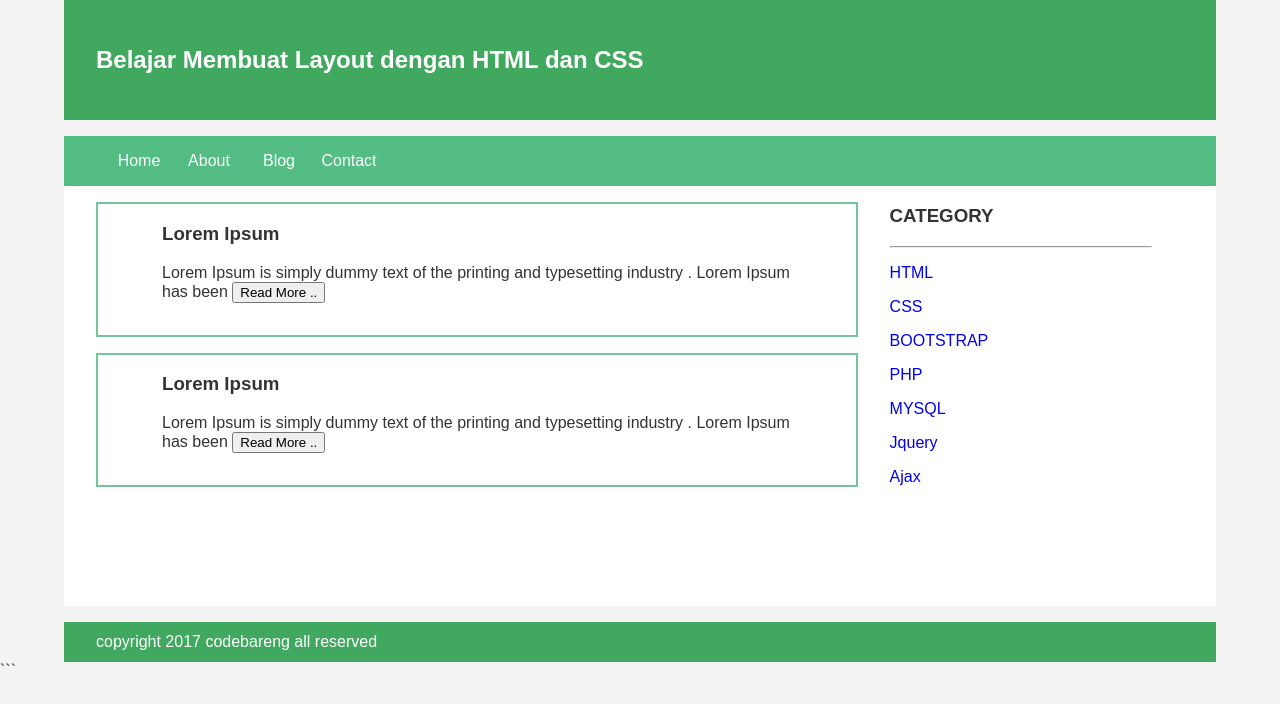
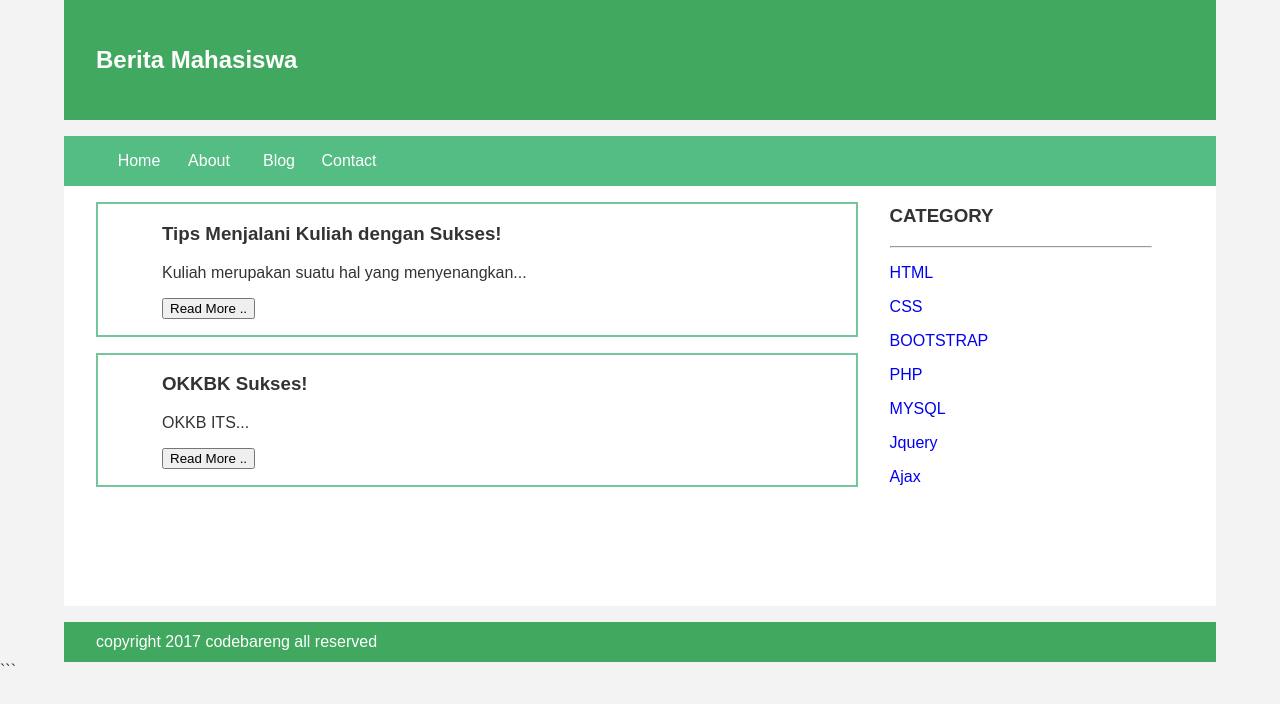
Before and after one commit to HaidarFico/PWEBC_MINGGU2_5025201185, a plain HTML site: page index.html in a window 1280 px wide. Drawn offline with Linux system fonts and the light colour scheme.

Commit message:
Fixed syntax

```diff
--- a/index.html
+++ b/index.html
@@ -1,15 +1,15 @@
 <html>
  <head>
-  <title> Belajar Membuat Layout dengan HTML dan CSS </title>
+  <title> Berita Mahasiswa </title>
   <link rel = "stylesheet" href = "styles.css"/>
  </head>
  <body>
-  <div class = " header ">
-    <div class = " jarak ">
-     <h2> Belajar Membuat Layout dengan HTML dan CSS </h2>
+  <div class = "header">
+    <div class = "jarak">
+     <h2> Berita Mahasiswa</h2>
    </div>
   </div>
-  <div class = " menu ">
+  <div class = "menu">
     <ul>
      <li> <a href="#"> Home </a>
     </li>
@@ -21,33 +21,33 @@
      <li> <a href="#"> Contact </a> </li>
     </ul>
   </div>
-  <div class = " content ">
-    <div class = " jarak ">
+  <div class = "content">
+    <div class = "jarak">
      <!-- kiri -->
-     <div class = " kiri ">
+     <div class = "kiri">
       <!-- blog -->
-      <div class = " border ">
-        <div class = " jarak ">
-         <h3> Lorem Ipsum </h3>
-         <p> Lorem Ipsum is simply dummy text of the printing and typesetting industry . Lorem Ipsum has been
-         <button class = " btn "> Read More .. </button>
+      <div class = "border">
+        <div class = "jarak">
+         <h3> Tips Menjalani Kuliah dengan Sukses!</h3>
+         <p> Kuliah merupakan suatu hal yang menyenangkan...</p>
+         <button class = "btn"> Read More .. </button>
          </div>
         </div>
         <!--end blog-->
         <!--blog-->
-        <div class = " border ">
-         <div class = " jarak ">
-          <h3> Lorem Ipsum </h3>
-          <p> Lorem Ipsum is simply dummy text of the printing and typesetting industry . Lorem Ipsum has been
-          <button class = " btn " > Read More .. </button>
+        <div class = "border">
+         <div class = "jarak">
+          <h3>  OKKBK Sukses! </h3>
+          <p> OKKB ITS...</p>
+          <button class = "btn" > Read More .. </button>
          </div>
         </div>
         <!--end blog-->
         </div>
         <!--kiri-->
         <!--kanan-->
-        <div class = " kanan ">
-        <div class = " jarak ">
+        <div class = "kanan">
+        <div class = "jarak">
          <h3> CATEGORY </h3>
          <hr/>
          <p> <a href="#" class="undecor"> HTML </a> </p>
@@ -62,8 +62,8 @@
         <!--kanan-->
         </div>
         </div>
-        <div class = " footer ">
-        <div class =" jarak ">
+        <div class = "footer">
+        <div class ="jarak">
           <p> copyright 2017 codebareng all reserved </p>
           </div>
           </div>
```
